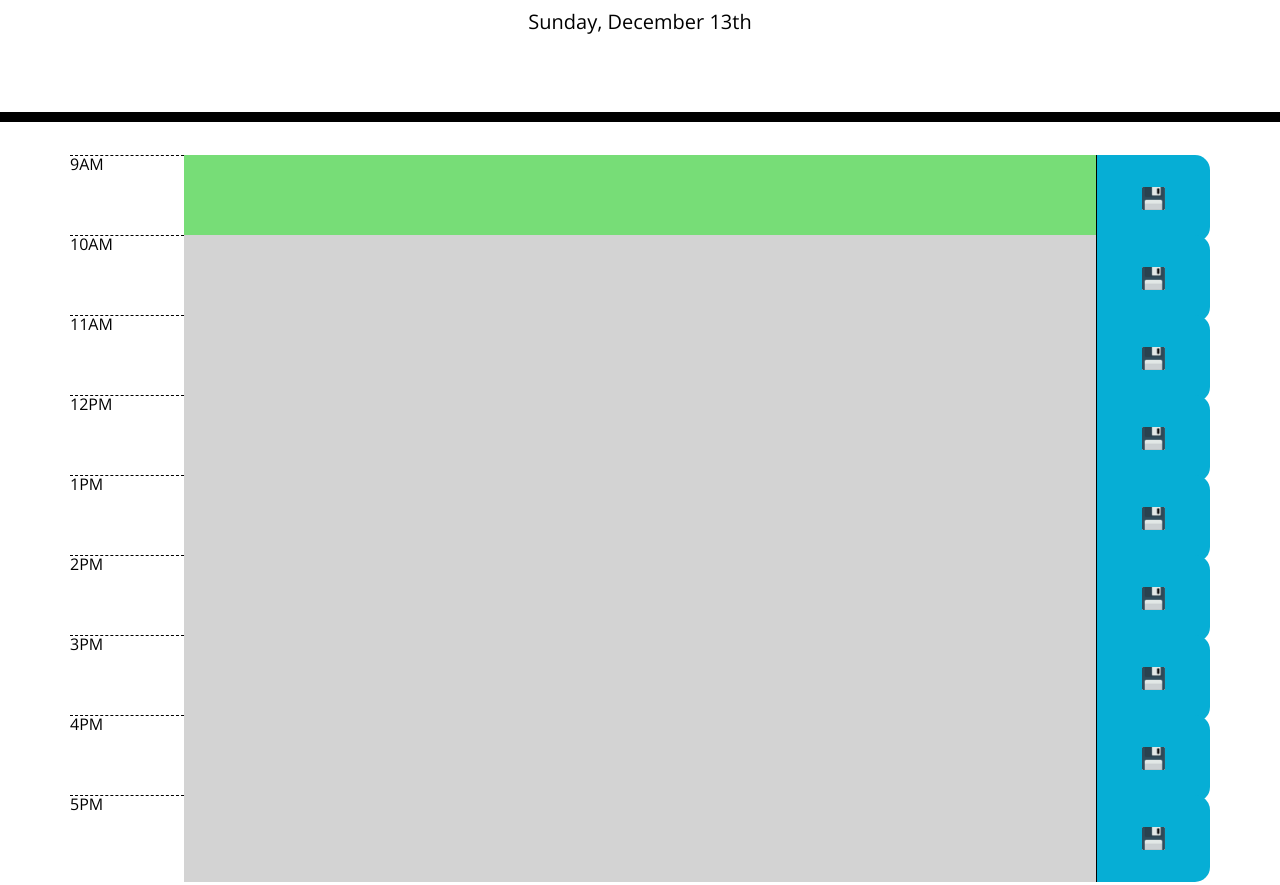
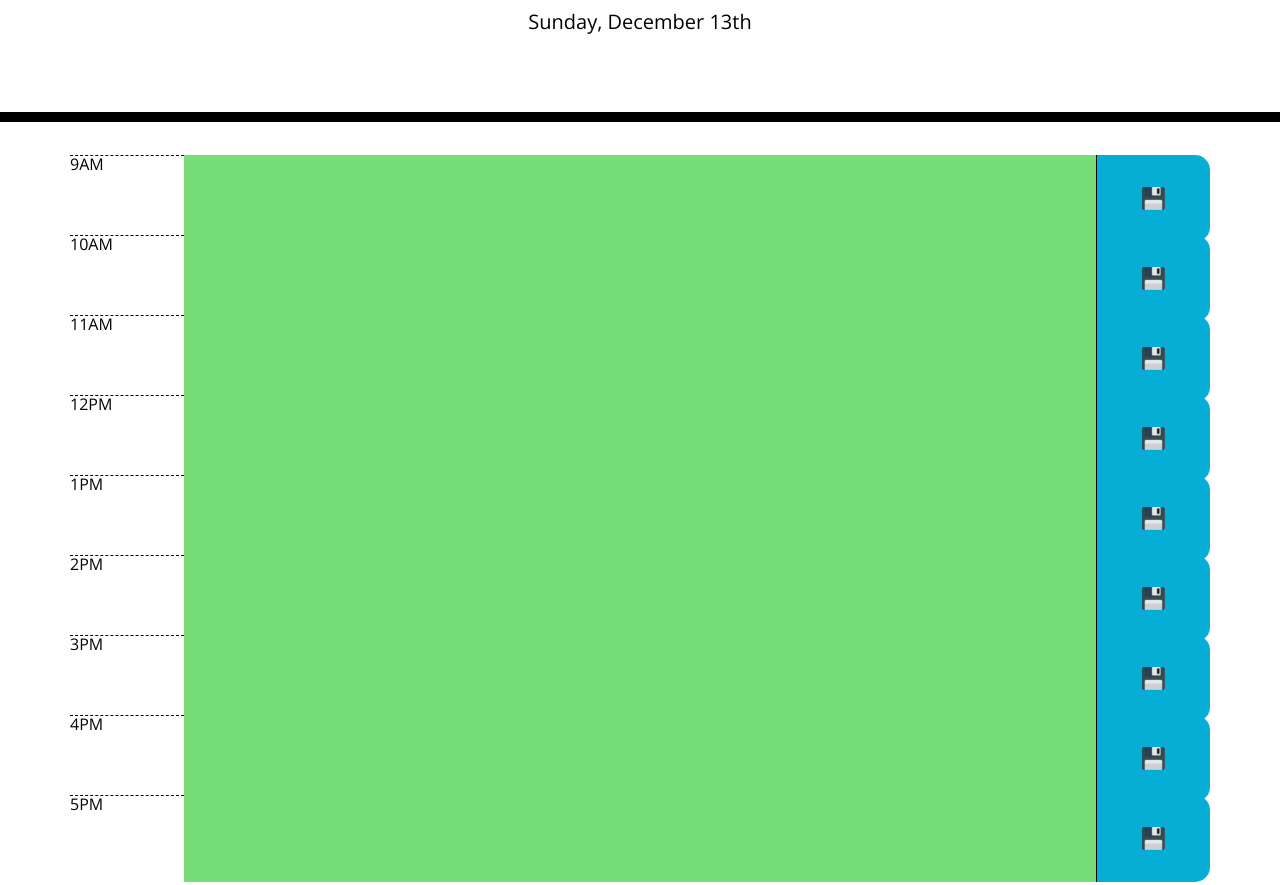
Before and after one commit to avpizarro/workDayScheduler, a plain HTML site: page index.html in a window 1280 px wide. Shown: the part 211-1096 px from the top of the page. Drawn offline with nearby package versions, Linux system fonts and the light colour scheme.

Commit message:
Fix row colours and README update

```diff
--- a/index.html
+++ b/index.html
@@ -31,63 +31,63 @@
       <!-- Timeblocks go here -->
       <div class="row">
         <div class="hour">9AM</div>
-        <div class="description" data-index="9" contenteditable="true"></div>
+        <div class="description"contenteditable="true"></div>
         <div class="saveBtn">
           <img src="./Assets/save.png" alt="floppy disk" width = 20%>
         </div>
       </div>
       <div class="row">
         <div class="hour">10AM</div>
-        <div class="description" data-index="10" contenteditable="true"></div>
+        <div class="description" contenteditable="true"></div>
         <div class="saveBtn">
           <img src="./Assets/save.png" alt="floppy disk" width = 20%>
         </div>
       </div>
       <div class="row" valu>
         <div class="hour">11AM</div>
-        <div class="description" data-index="11" contenteditable="true" contenteditable="true"></div>
+        <div class="description" contenteditable="true" contenteditable="true"></div>
         <div class="saveBtn">
           <img src="./Assets/save.png" alt="floppy disk" width = 20% >
         </div>
       </div>
       <div class="row">
         <div class="hour">12PM</div>
-        <div class="description" data-index="12" contenteditable="true"></div>
+        <div class="description" contenteditable="true"></div>
         <div class="saveBtn">
           <img src="./Assets/save.png" alt="floppy disk" width = 20%>
         </div>
       </div>
       <div class="row">
         <div class="hour">1PM</div>
-        <div class="description" data-index="13" contenteditable="true"></div>
+        <div class="description" contenteditable="true"></div>
         <div class="saveBtn">
           <img src="./Assets/save.png" alt="floppy disk" width = 20%>
         </div>
       </div>
       <div class="row">
         <div class="hour">2PM</div>
-        <div class="description" data-index="14" contenteditable="true"></div>
+        <div class="description" contenteditable="true"></div>
         <div class="saveBtn">
           <img src="./Assets/save.png" alt="floppy disk" width = 20%>
         </div>
       </div>
       <div class="row">
         <div class="hour">3PM</div>
-        <div class="description" data-index="15" contenteditable="true"></div>
+        <div class="description" contenteditable="true"></div>
         <div class="saveBtn">
           <img src="./Assets/save.png" alt="floppy disk" width = 20%>
         </div>
       </div>
       <div class="row">
         <div class="hour">4PM</div>
-        <div class="description" data-index="16" contenteditable="true"></div>
+        <div class="description" contenteditable="true"></div>
         <div class="saveBtn">
           <img src="./Assets/save.png" alt="floppy disk" width = 20%>
         </div>
       </div>
       <div class="row">
         <div class="hour">5PM</div>
-        <div class="description" data-index="17" contenteditable="true"></div>
+        <div class="description" contenteditable="true"></div>
         <div class="saveBtn">
           <img src="./Assets/save.png" alt="floppy disk" width = 20%>
         </div>
--- a/script.js
+++ b/script.js
@@ -7,14 +7,15 @@ var todayTime = moment().format("hA");
 console.log(todayTime);
 
 $.each($('.description'), function() {
-    if($(this).prev().text() === todayTime)
+    if(moment($(this).prev().text(), "hA") === todayTime)
     $(this).addClass("present");
 
-    else if ($(this).prev().text() < todayTime)
+    else if (moment($(this).prev().text(), "hA").isBefore(todayTime))
     $(this).addClass("past");
 
     else $(this).addClass("future");
 });
+
 
 //Store Taks
 var allTasks = [];
```
Also changed, not shown: Assets/blank.png (added), Assets/tasks.png (added), 1 other file.
